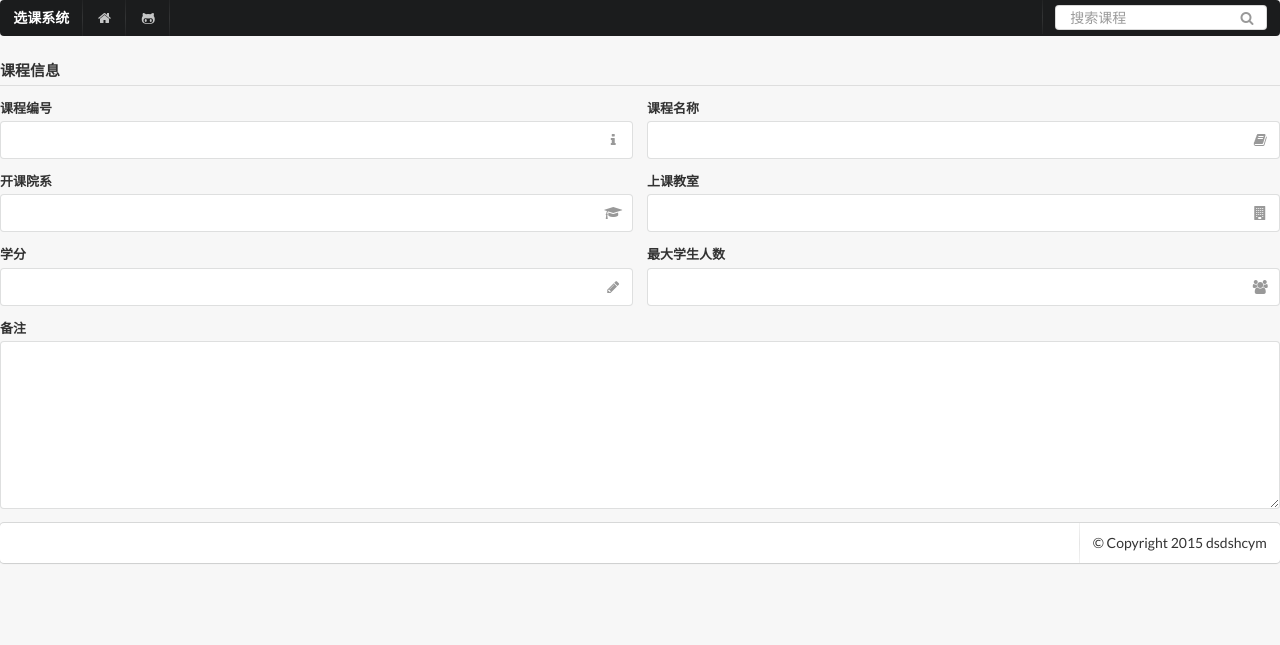
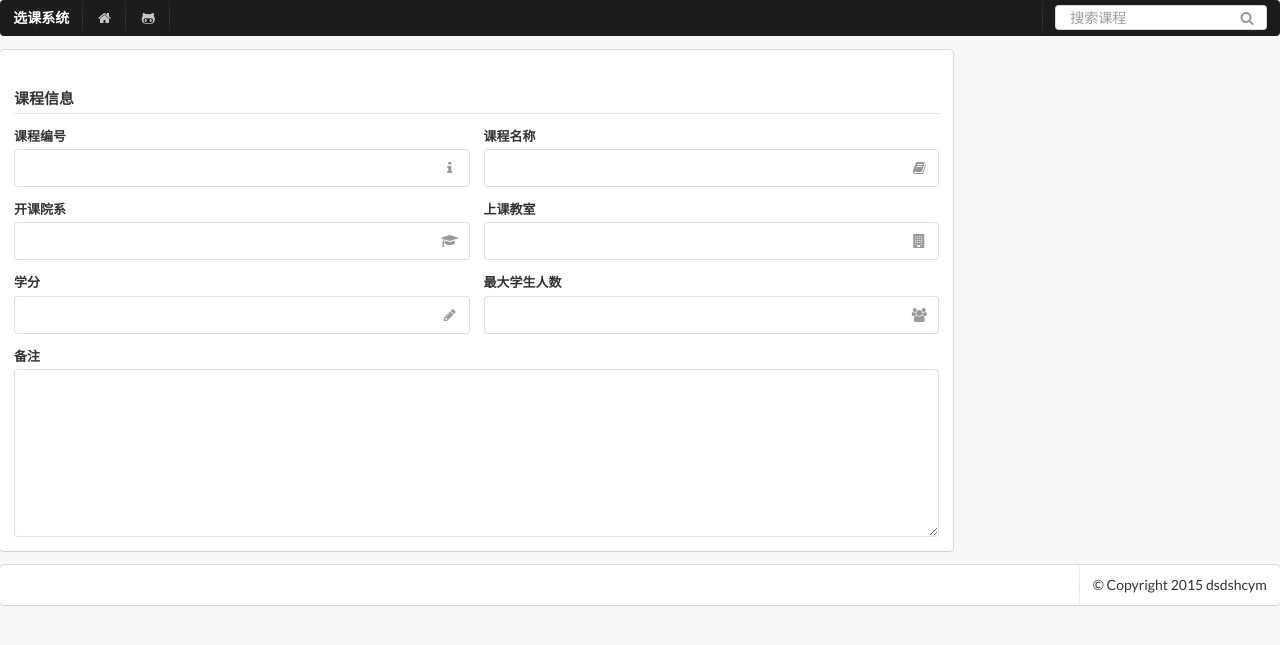
Before and after one commit to dsdshcym/course-pick, a Django app: template courses/templates/courses/detail.html in a window 1280 px wide. Shown: the top 645 px of the page. Run offline with Django 3.2, Linux system fonts and the light colour scheme; the template is opened without the code that fills it: values that come from a table or form of the project are taken from there, others are empty; parts of the project's set-up code (start-up, migrations or seed data) failed here and were passed over.

Commit message:
Beautify detail.html

```diff
--- a/courses/templates/courses/detail.html
+++ b/courses/templates/courses/detail.html
@@ -1,7 +1,83 @@
 {% extends "base.html" %}
 
 {% block content %}
-<form class="ui form" action="/courses/edit/{{ form.id }}" method="post">
+<div class="ui two column grid" style="position: relative;">
+    {% if user.manager %}
+    <div class="four wide column">
+        <div class="ui segment">
+            <div class="ui breadcrumb">
+                <a class="ui active section" id="pick_section">学生选课</a>
+                <div class="ui divider"> / </div>
+                <a class="ui section" id="drop_section">学生退课</a>
+            </div>
+            <form class="ui form" action="/courses/pick/" method="post" id="pick_form">
+                {% csrf_token %}
+                <div class="field">
+                    <label for="">学生学号</label>
+                    <div class="ui input icon">
+                        <i class="add user icon"></i>
+                        {{ pick_course_form.student_id }}
+                    </div>
+                </div>
+                <div class="field" style="display:none;">
+                    <input name="course_id" value="{{ form.id }}"">
+                </div>
+                {% if pick_course_form.errors %}
+                <div class="ui message">
+                    {{ pick_course_form.errors }}
+                </div>
+                {% endif %}
+                {% if pick_course_form.success %}
+                <div class="ui message">
+                    {{ pick_course_form.success }}
+                </div>
+                {% endif %}
+                <button class="ui green button">提交</button>
+            </form>
+
+            <form class="ui form" action="/courses/drop/" method="post" style="display:none;" id="drop_form">
+                {% csrf_token %}
+                <div class="field">
+                    <label for="">学生学号</label>
+                    <div class="ui input icon">
+                        <i class="remove user icon"></i>
+                        {{ drop_course_form.student_id }}
+                    </div>
+                </div>
+                <div class="field" style="display:none;">
+                    <input name="course_id" value="{{ form.id }}"">
+                </div>
+                {% if drop_course_form.errors %}
+                <div class="ui message">
+                    {{ drop_course_form.errors }}
+                </div>
+                {% endif %}
+                {% if drop_course_form.success %}
+                <div class="ui message">
+                    {{ drop_course_form.success }}
+                </div>
+                {% endif %}
+                <button class="ui green button">提交</button>
+            </form>
+
+            <form action="/courses/delete/" method="post" id="delete_form">
+                {% csrf_token %}
+                <input name="id" value="{{ form.id }}" style="display:none;">
+                <div style="display:none;">
+                    {{ form.name }}
+                </div>
+            </form>
+        </div>
+        <div class="center aligned column">
+            <a class="ui huge orange labeled icon button" href="/courses/extra/{{ form.id }}">
+                <i class="signup icon"></i>
+                更多信息
+            </a>
+        </div>
+    </div>
+    {% endif %}
+    <div class="twelve wide column">
+        <form class="ui segment form" action="/courses/edit/{{ form.id }}" method="post">
             {% csrf_token %}
             <h4 class="ui dividing header">课程信息</h4>
             <div class="two fields">
@@ -89,82 +165,37 @@
                 </div>
             </div>
             {% if user.manager %}
-    <a class="ui orange button" href="/courses/extra/{{ form.id }}">更多信息</a>
             <div class="ui buttons">
-        <button class="ui green button">提交</button>
+                <button class="ui green button">更改</button>
                 <input type="submit" class="ui red button" form="delete_form" value="删除课程"></button>
             </div>
             {% endif %}
         </form>
-{% if user.manager %}
-<form class="ui form" action="/courses/pick/" method="post">
-    {% csrf_token %}
-    <h4 class="ui dividing header">学生选课</h4>
-    <div class="field">
-        <label for="">学生学号</label>
-        <div class="ui input">
-            {{ pick_course_form.student_id }}
     </div>
 </div>
-    <div class="field" style="display:none;">
-        <input name="course_id" value="{{ form.id }}"">
-    </div>
-    {% if pick_course_form.errors %}
-    <div class="ui message">
-        {{ pick_course_form.errors }}
-    </div>
-    {% endif %}
-    {% if pick_course_form.success %}
-    <div class="ui message">
-        {{ pick_course_form.success }}
-    </div>
-    {% endif %}
-    <button class="ui green button">提交</button>
-</form>
-
-<form class="ui form" action="/courses/drop/" method="post">
-    {% csrf_token %}
-    <h4 class="ui dividing header">学生退课</h4>
-    <div class="field">
-        <label for="">学生学号</label>
-        <div class="ui input">
-            {{ drop_course_form.student_id }}
-        </div>
-    </div>
-    <div class="field" style="display:none;">
-        <input name="course_id" value="{{ form.id }}"">
-    </div>
-    {% if drop_course_form.errors %}
-    <div class="ui message">
-        {{ drop_course_form.errors }}
-    </div>
-    {% endif %}
-    {% if drop_course_form.success %}
-    <div class="ui message">
-        {{ drop_course_form.success }}
-    </div>
-    {% endif %}
-    <button class="ui green button">提交</button>
-</form>
-
-<form action="/courses/delete/" method="post" id="delete_form">
-    {% csrf_token %}
-    <input name="id" value="{{ form.id }}" style="display:none;">
-    <div style="display:none;">
-        {{ form.name }}
-    </div>
-</form>
-{% endif %}
 {% endblock %}
 
 {% block script %}
+<script>
 {% if not user.manager %}
-<script>
  $('input').each(function() {
      $(this).attr('readonly', true);
  })
      $('#search_input').attr('readonly', false);
  $('#id_remark').attr('readonly', true);
+{% else %}
+ $('#pick_section').click(function() {
+     $('#drop_form').hide();
+     $('#drop_section').removeClass("active");
+     $('#pick_form').show();
+     $('#pick_section').addClass("active");
+ })
+ $('#drop_section').click(function() {
+     $('#pick_form').hide();
+     $('#pick_section').removeClass("active");
+     $('#drop_form').show();
+     $('#drop_section').addClass("active");
+ })
+{% endif %}
 </script>
-{% endif %}
 {% endblock %}
```
Lines whose indentation alone changed are shown as unchanged.
